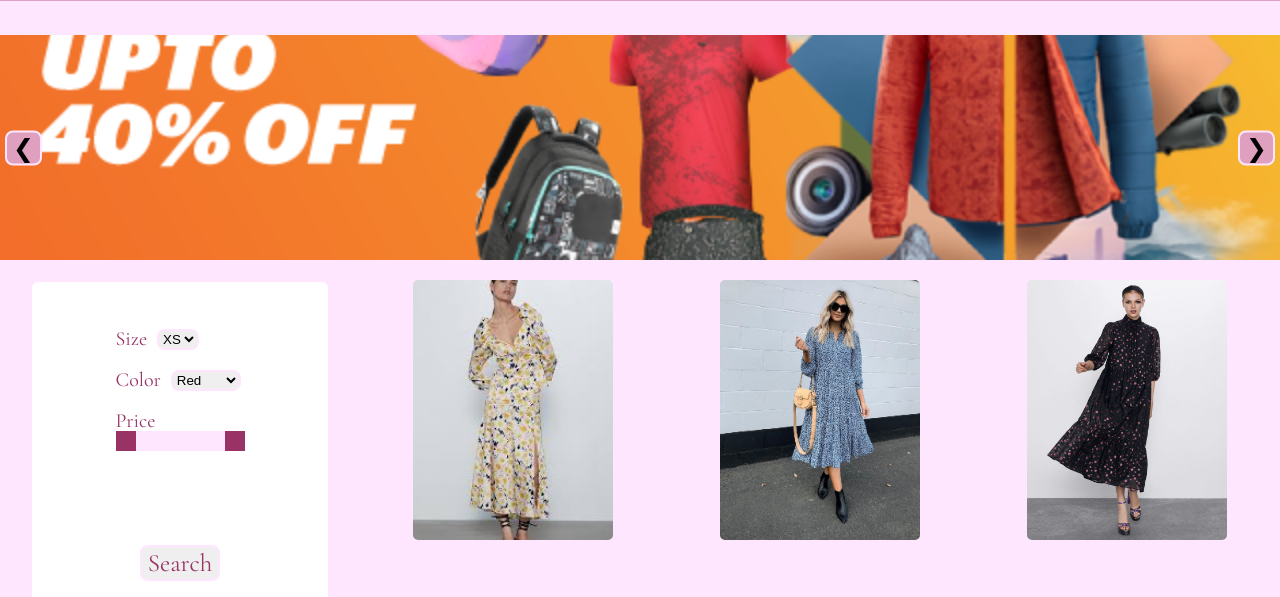
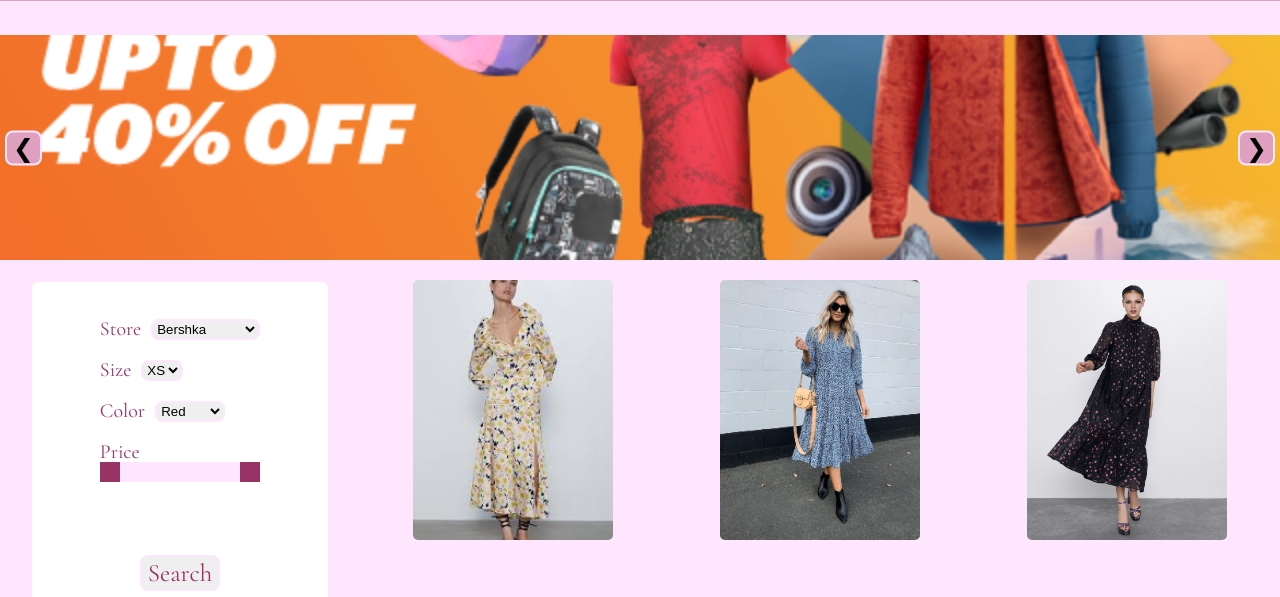
Before and after one commit to LindaGiorgadze/Final_Project, a website: page catalogue.html in a window 1280 px wide. Shown: the part 175-772 px from the top of the page. Drawn offline with Linux system fonts and the light colour scheme.

Commit message:
Update catalogue.html

```diff
--- a/catalogue.html
+++ b/catalogue.html
@@ -178,6 +178,21 @@
         <div class="bottom-container">
             <div class="sticky catalogue-sticky">
                 <div class="catalogue-option-div">
+                    <div class="catalogue-option">
+                        <label for="store">Store</label>
+                        <select name="store" id="store">
+                            <option value="bershka">Bershka</option>
+                            <option value="calzedonia">Calzedonia</option>
+                            <option value="lacoste">Lacoste</option>
+                            <option value="levis">Levi's</option>
+                            <option value="massimo">Massimo Dutti</option>
+                            <option value="ovs">Ovs</option>
+                            <option value="pull">Pull & Bear</option>
+                            <option value="stradivarius">Stradivarius</option>
+                            <option value="timberland">Timberland</option>
+                            <option value="zara">Zara</option>
+                        </select>
+                    </div>
                     <div class="catalogue-option">
                         <label for="size">Size</label>
                         <select name="size" id="size">
```
